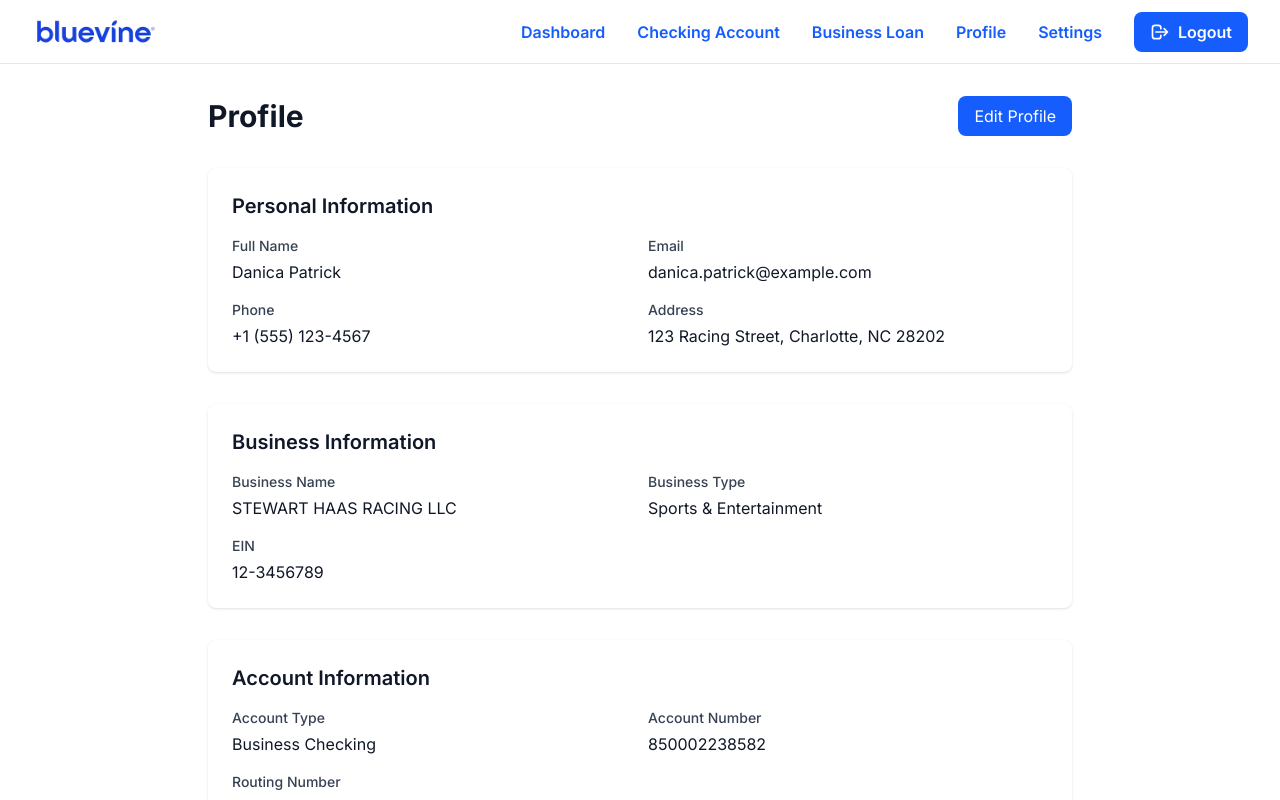
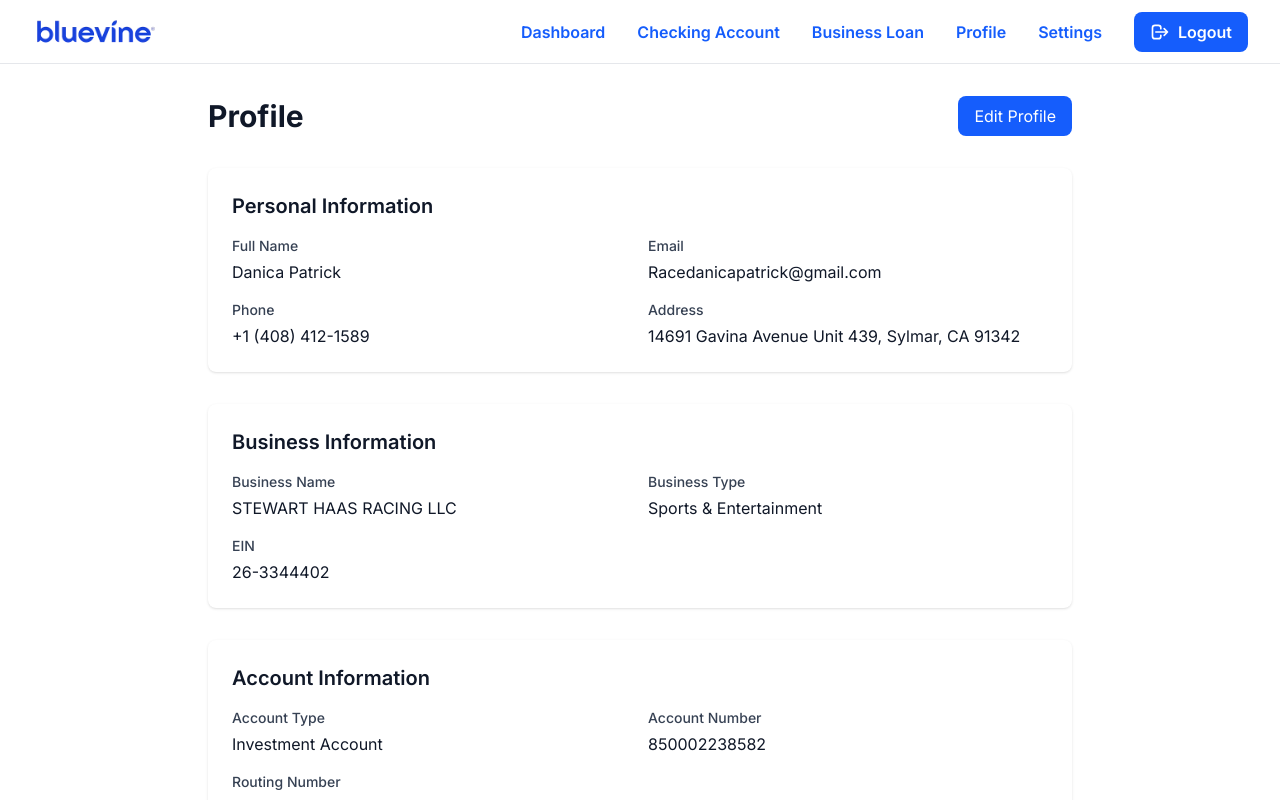
Before and after one commit to johnekenetech/bluevineinvestment, a Next.js app: page /profile in a window 1280 px wide. Shown: the top 800 px of the page. Built offline with nearby package versions, Linux system fonts and the light colour scheme.

Commit message:
final changes

```diff
--- a/src/app/dashboard/page.js
+++ b/src/app/dashboard/page.js
@@ -303,12 +303,7 @@
             <div className="bg-white rounded-lg shadow p-6 h-[400px]">
               <h2 className="text-xl font-semibold text-gray-900 mb-4">Support</h2>
               <p className="text-gray-600 mb-4">Need assistance? Our support team is here to help.</p>
-              <button
-                onClick={() => window.location.href = 'mailto:support@example.com'}
-                className="w-full bg-blue-600 text-white py-2 px-4 rounded-lg hover:bg-blue-700 transition-colors"
-              >
-                Contact Support
-              </button>
+              <p className='text-black'>Contact Support: <span className='text-blue-600'>info@traithmon.com</span></p>
             </div>
 
             {/* Transaction Card */}
--- a/src/app/profile/page.js
+++ b/src/app/profile/page.js
@@ -8,13 +8,13 @@
   const [isEditing, setIsEditing] = useState(false);
   const [profile, setProfile] = useState({
     name: 'Danica Patrick',
-    email: 'danica.patrick@example.com',
-    phone: '+1 (555) 123-4567',
-    address: '123 Racing Street, Charlotte, NC 28202',
+    email: 'Racedanicapatrick@gmail.com',
+    phone: '+1 (408) 412-1589',
+    address: '14691 Gavina Avenue Unit 439, Sylmar, CA 91342',
     businessName: 'STEWART HAAS RACING LLC',
     businessType: 'Sports & Entertainment',
-    ein: '12-3456789',
-    accountType: 'Business Checking',
+    ein: '26-3344402',
+    accountType: 'Investment Account',
     accountNumber: '850002238582',
     routingNumber: '125109006',
   });
```
